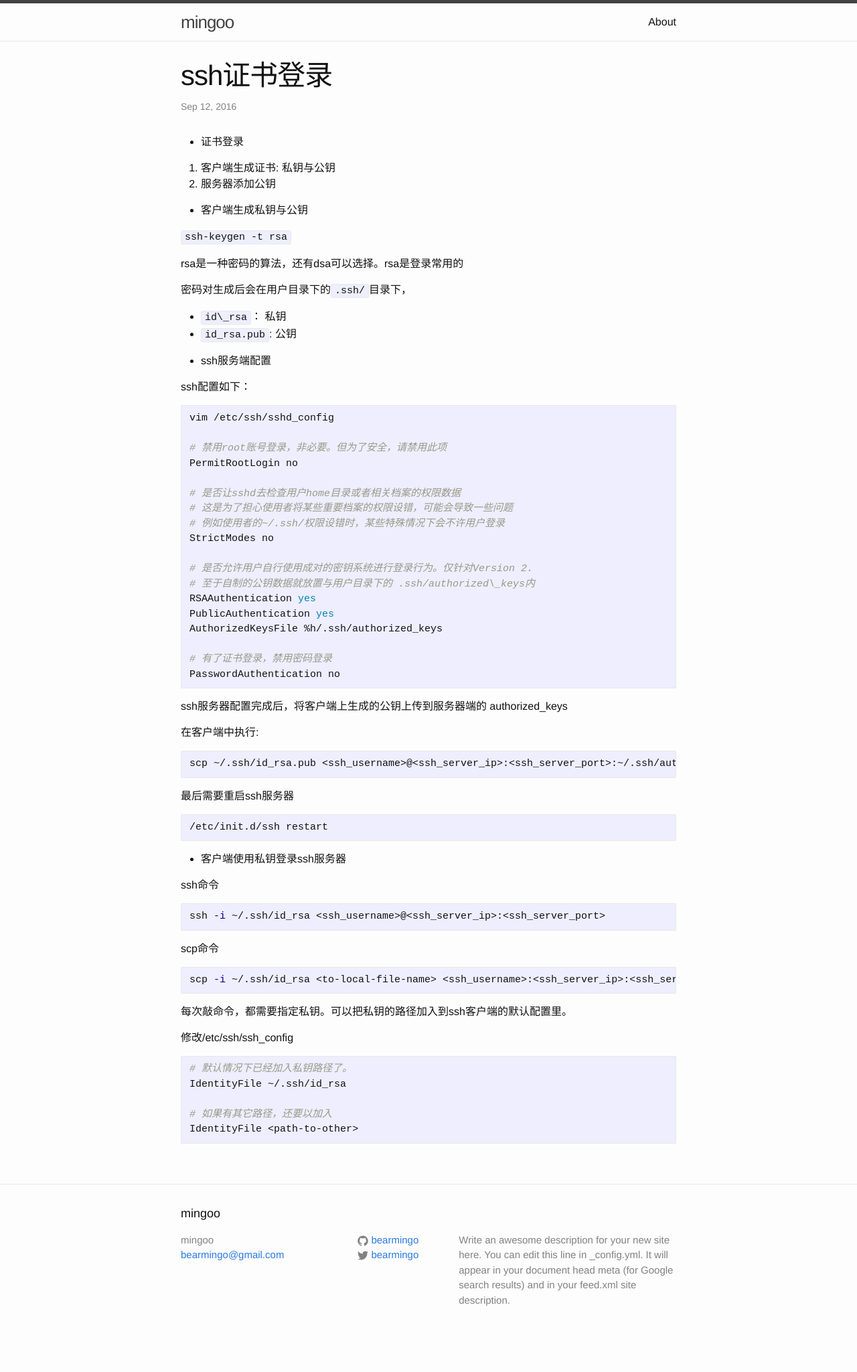
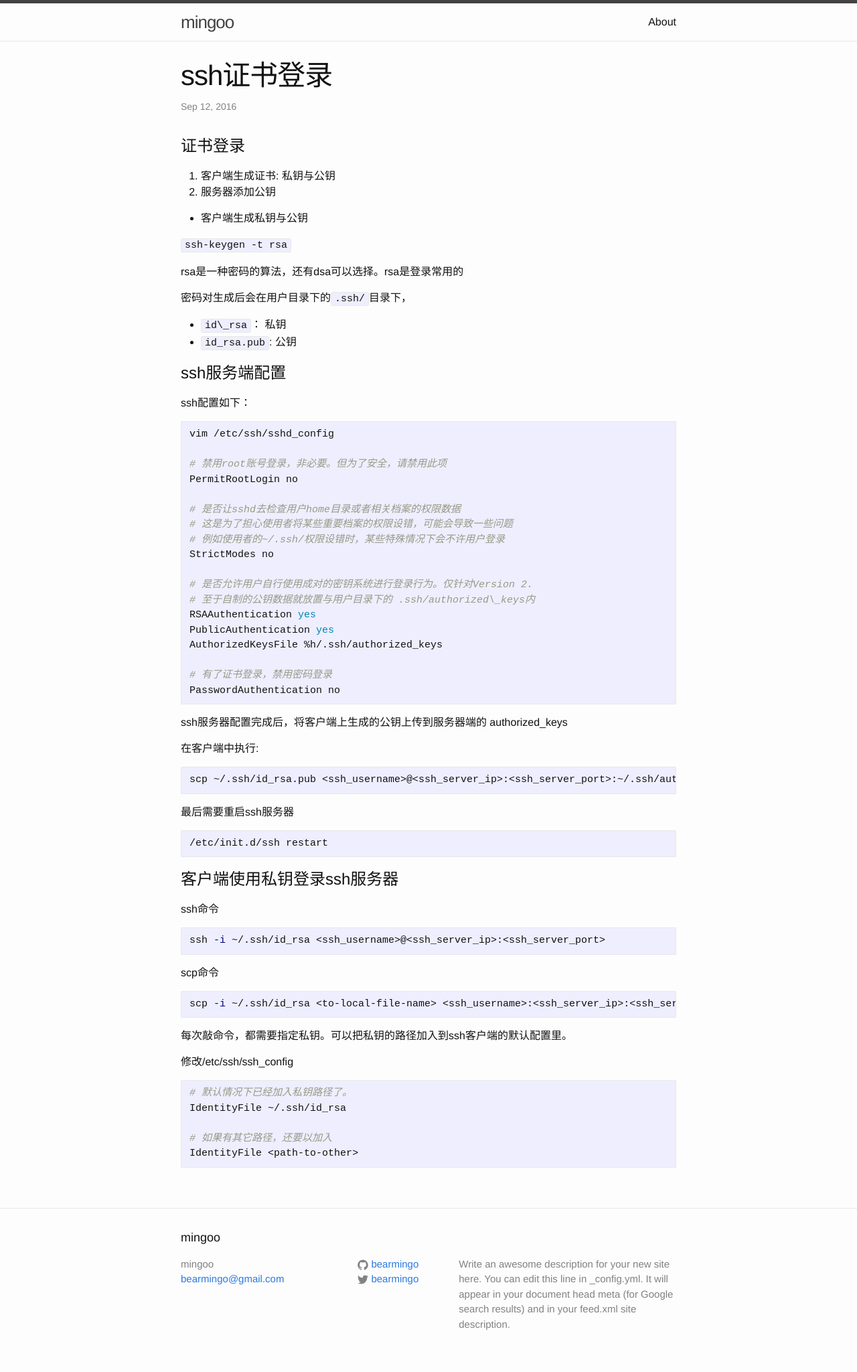
Before and after one commit to bearmingo/blogs, a Jekyll site: the page built from _posts/2016-09-12-ssh-ca-configuration.markdown, in a window 1280 px wide. Shown: the whole page at 67% size. Built offline with Jekyll 4.4.1, drawn with Linux system fonts in a browser that asks for light colours; before the commit the page ends 2013 px from its top, so only the background shows below that.

Commit message:
modify some error

````diff
--- a/_posts/2016-09-12-ssh-ca-configuration.markdown
+++ b/_posts/2016-09-12-ssh-ca-configuration.markdown
@@ -5,7 +5,7 @@ date: 2016-09-12
 categories: config
 ---
 
-* 证书登录
+# 证书登录
 
 1. 客户端生成证书: 私钥与公钥
 2. 服务器添加公钥
@@ -21,7 +21,7 @@ rsa是一种密码的算法，还有dsa可以选择。rsa是登录常用的
 - `id\_rsa`： 私钥
 - `id_rsa.pub`: 公钥
 
-* ssh服务端配置
+# ssh服务端配置
 
 ssh配置如下：
 
@@ -60,7 +60,7 @@ scp ~/.ssh/id_rsa.pub <ssh_username>@<ssh_server_ip>:<ssh_server_port>:~/.ssh/au
 /etc/init.d/ssh restart
 ```
 
-* 客户端使用私钥登录ssh服务器
+# 客户端使用私钥登录ssh服务器
 
 ssh命令
 
````
